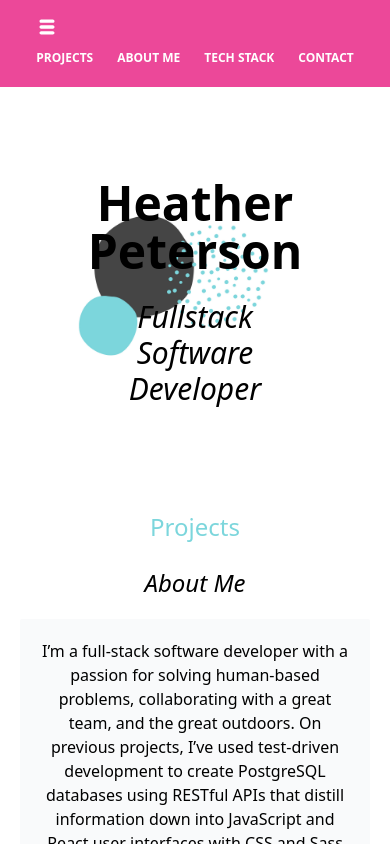
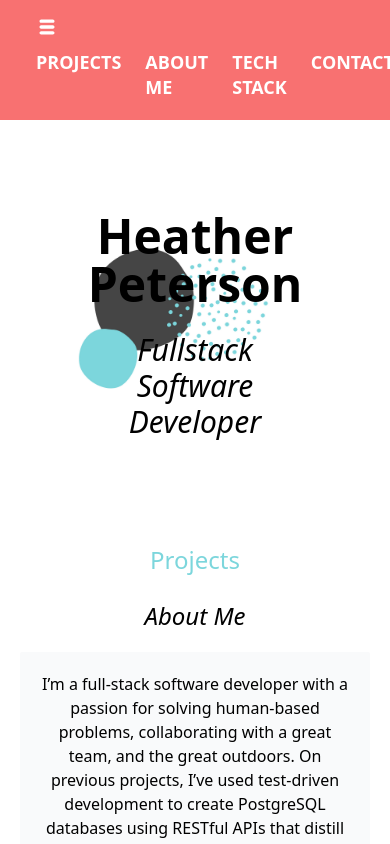
Before and after one commit to hpeterson462/portfolio, a React (Create React App) app: page / in a window 390 px wide. Both pictures are taken after a click on the button 47 px from the left and 27 px from the top of the page. Shown: the top 844 px of the page. Built offline with nearby package versions, Linux system fonts and the light colour scheme.

Commit message:
responsive menu rendering, text center, text re-size

```diff
--- a/src/menu/Nav.jsx
+++ b/src/menu/Nav.jsx
@@ -5,11 +5,11 @@ export default function Navbar({ fixed }) {
   const [navbarOpen, setNavbarOpen] = React.useState(false);
   return (
     <>
-      <nav className="relative flex flex-wrap items-center justify-between px-2 py-3 navbar-expand-lg bg-pink-500 mb-3">
+      <nav className="relative flex flex-wrap items-center justify-between px-2 py-3 navbar-expand-lg bg-red-400 mb-3">
         <div className="container px-4 mx-auto flex flex-wrap items-center justify-evenly">
           <div className="w-full relative flex justify-between">
             <button
-              className="text-white cursor-pointer text-xl px-3 py-1 border border-solid border-transparent rounded bg-transparent block outline-none focus:outline-none"
+              className="text-white cursor-pointer text-xl px-3 py-1 border border-solid border-transparent rounded bg-transparent block outline-none hover:opacity-75 focus:outline-none"
               type="button"
               onClick={() => setNavbarOpen(!navbarOpen)}
             >
@@ -25,7 +25,7 @@ export default function Navbar({ fixed }) {
             <ul className="flex">
               <li>
                 <a
-                  className="px-3 py-2 flex items-center text-xs uppercase font-bold leading-snug text-white hover:opacity-75"
+                  className="px-3 py-2 flex items-center uppercase font-bold leading-snug text-white text-lg hover:opacity-75"
                   href="#projects"
                 >
                   Projects
@@ -33,7 +33,7 @@ export default function Navbar({ fixed }) {
               </li>
               <li>
                 <a
-                  className="px-3 py-2 flex items-center text-xs uppercase font-bold leading-snug text-white hover:opacity-75"
+                  className="px-3 py-2 flex items-center uppercase font-bold leading-snug text-white text-lg hover:opacity-75"
                   href="#aboutme"
                 >
                   About Me
@@ -41,7 +41,7 @@ export default function Navbar({ fixed }) {
               </li>
               <li>
                 <a
-                  className="px-3 py-2 flex items-center text-xs uppercase font-bold leading-snug text-white hover:opacity-75"
+                  className="px-3 py-2 flex items-center uppercase font-bold leading-snug text-white text-lg hover:opacity-75"
                   href="#techstack"
                 >
                   Tech Stack
@@ -49,7 +49,7 @@ export default function Navbar({ fixed }) {
               </li>
               <li>
                 <a
-                  className="px-3 py-2 flex items-center text-xs uppercase font-bold leading-snug text-white hover:opacity-75"
+                  className="px-3 py-2 flex items-center uppercase font-bold leading-snug text-white text-lg hover:opacity-75"
                   href="#contact"
                 >
                   Contact
```
Also changed, not shown: 1 other file (tests, documents, lock files or other folders).
